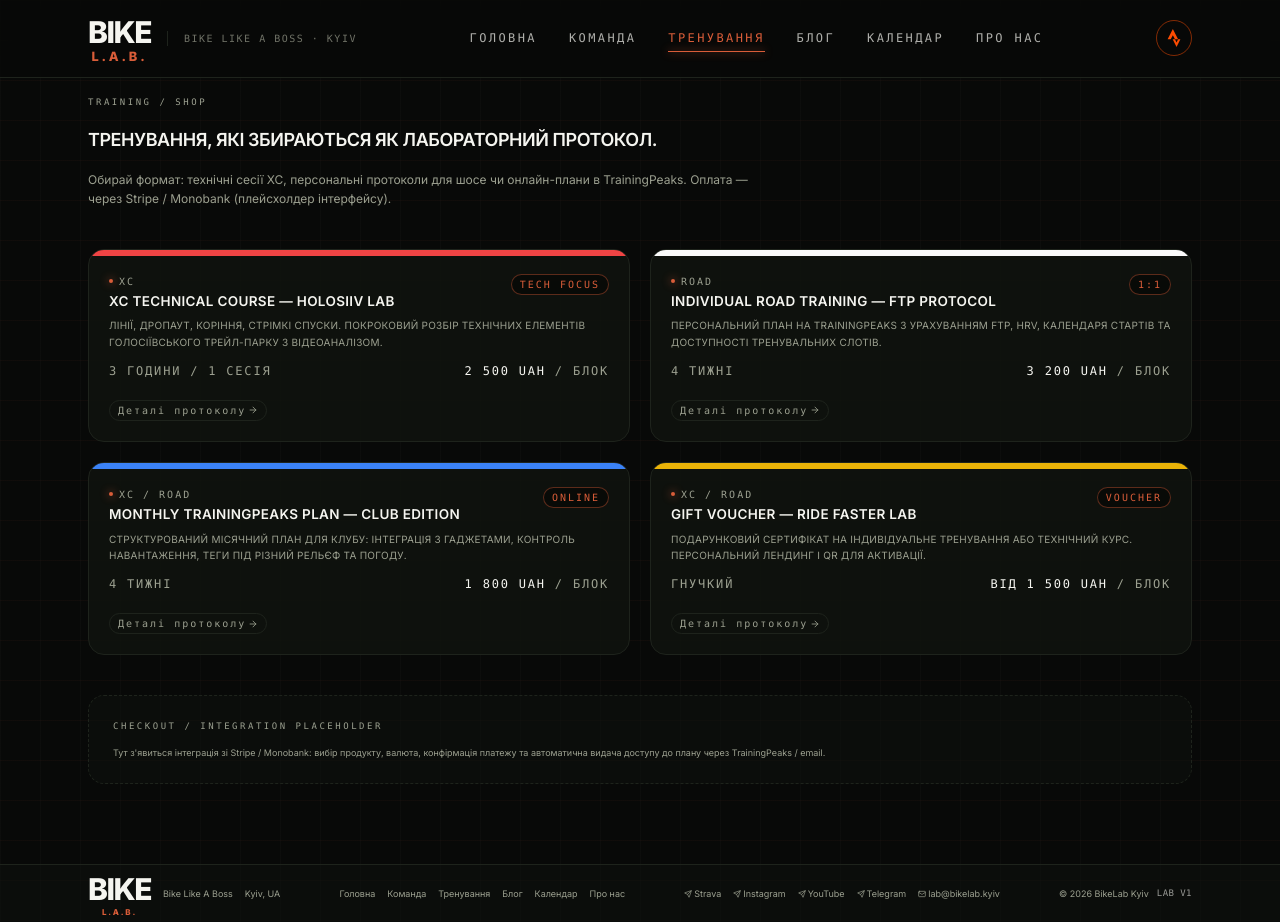
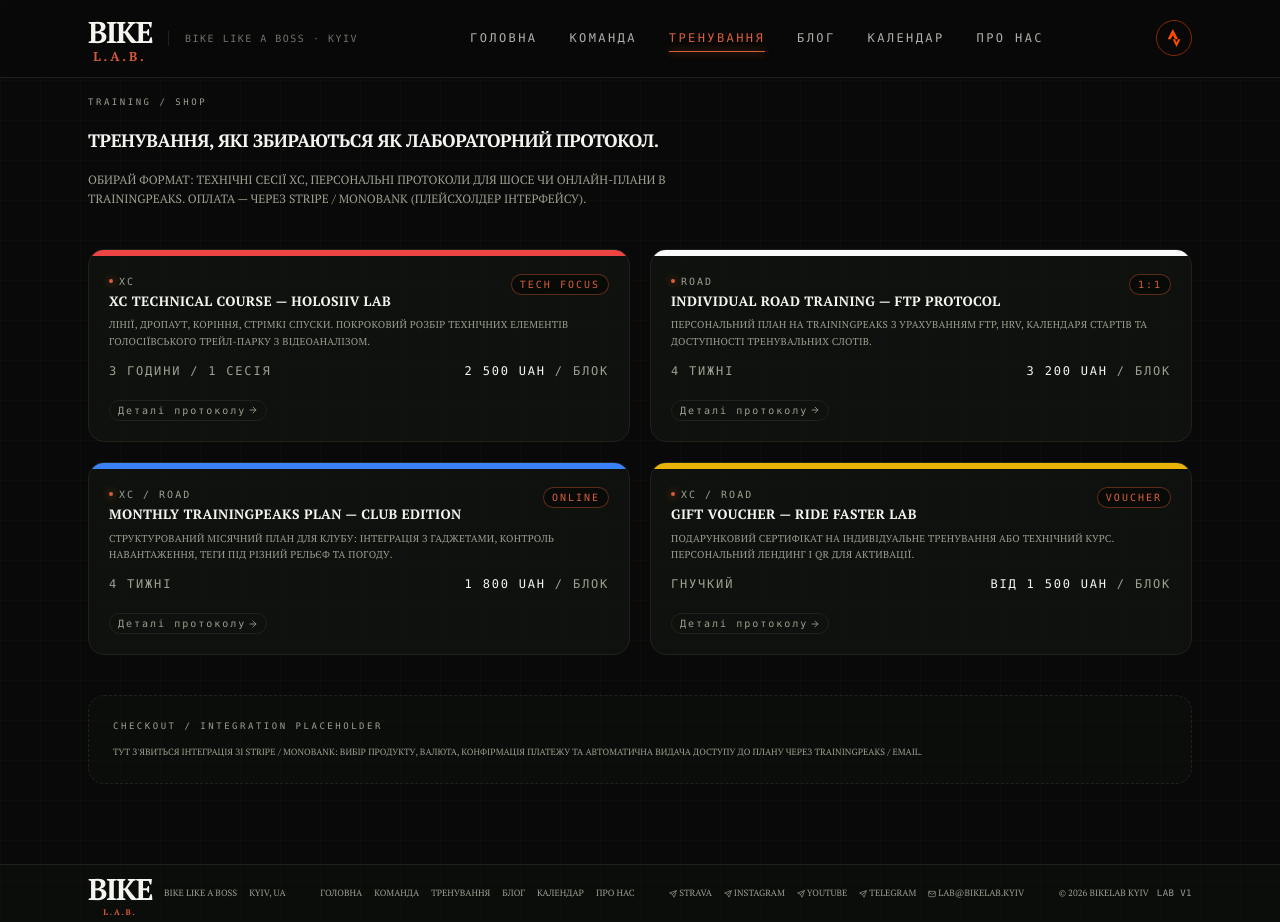
Before and after one commit to VasileAdicto/bikelab-site, a Next.js app: page /training in a window 1280 px wide. Built offline with nearby package versions, Linux system fonts and the light colour scheme.

Commit message:
Шрифт

```diff
--- a/src/app/globals.css
+++ b/src/app/globals.css
@@ -50,6 +50,7 @@
   background-color: var(--background);
   color: var(--foreground);
   font-feature-settings: "cv02", "cv03", "cv04", "cv11";
+  text-transform: uppercase;
 }
 
 body {
--- a/src/app/layout.tsx
+++ b/src/app/layout.tsx
@@ -1,12 +1,13 @@
 import type { Metadata } from "next";
-import { Inter } from "next/font/google";
+import { PT_Serif } from "next/font/google";
 import "./globals.css";
 import { ThemeProvider } from "@/context/theme-context";
 import { Navigation } from "@/components/navigation";
 import { Footer } from "@/components/footer";
 import { SwipeNav } from "@/components/swipe-nav";
 
-const inter = Inter({
+const ptSerif = PT_Serif({
+  weight: ["400", "700"],
   subsets: ["latin", "cyrillic"],
   variable: "--font-sans",
   display: "swap",
@@ -19,7 +20,7 @@
 
 export default function RootLayout({ children }: { children: React.ReactNode }) {
   return (
-    <html lang="uk" suppressHydrationWarning className={inter.variable}>
+    <html lang="uk" suppressHydrationWarning className={ptSerif.variable}>
       <body className="min-h-screen bg-background text-foreground font-sans antialiased">
         <ThemeProvider>
           <SwipeNav>
```
